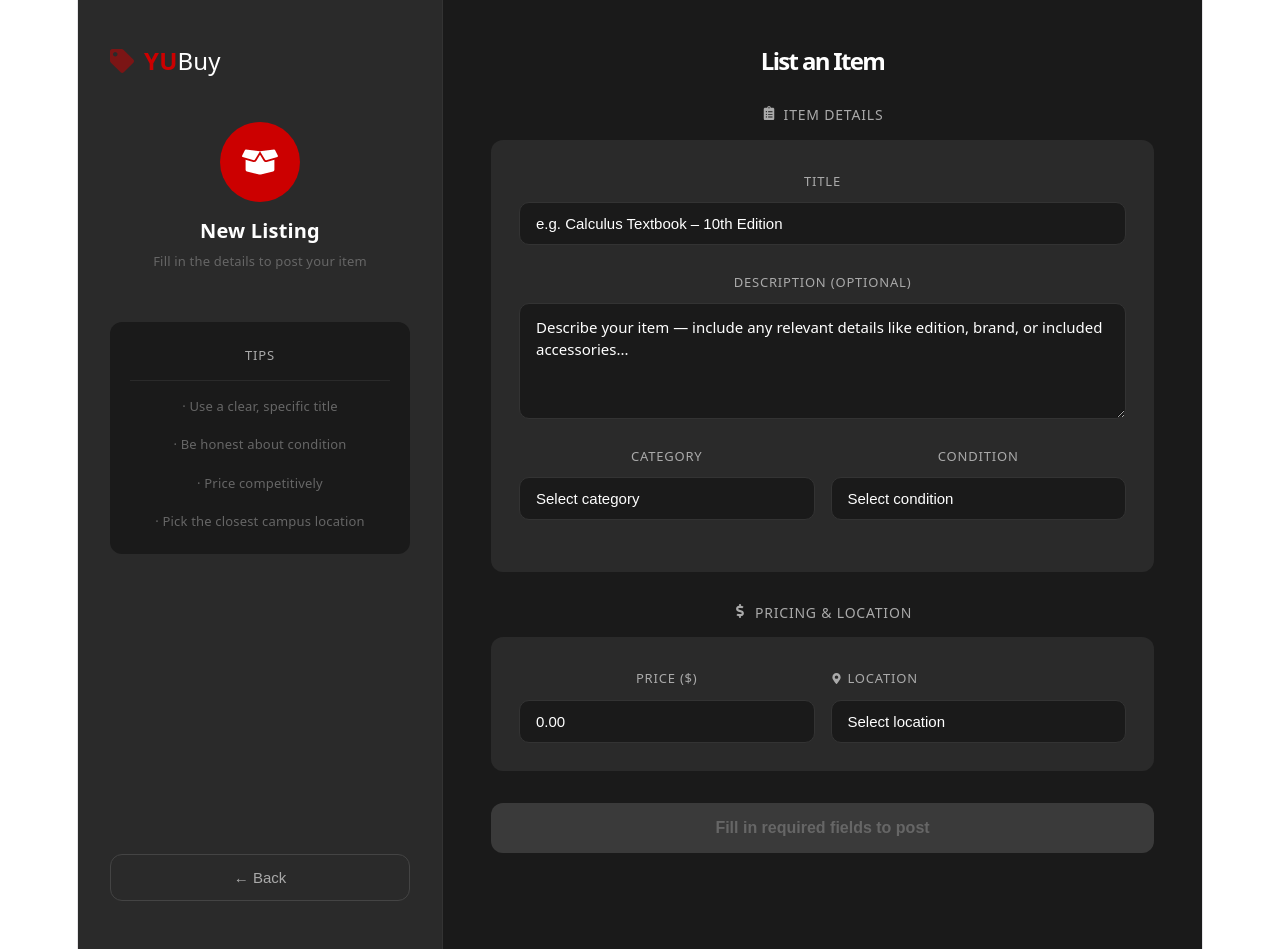
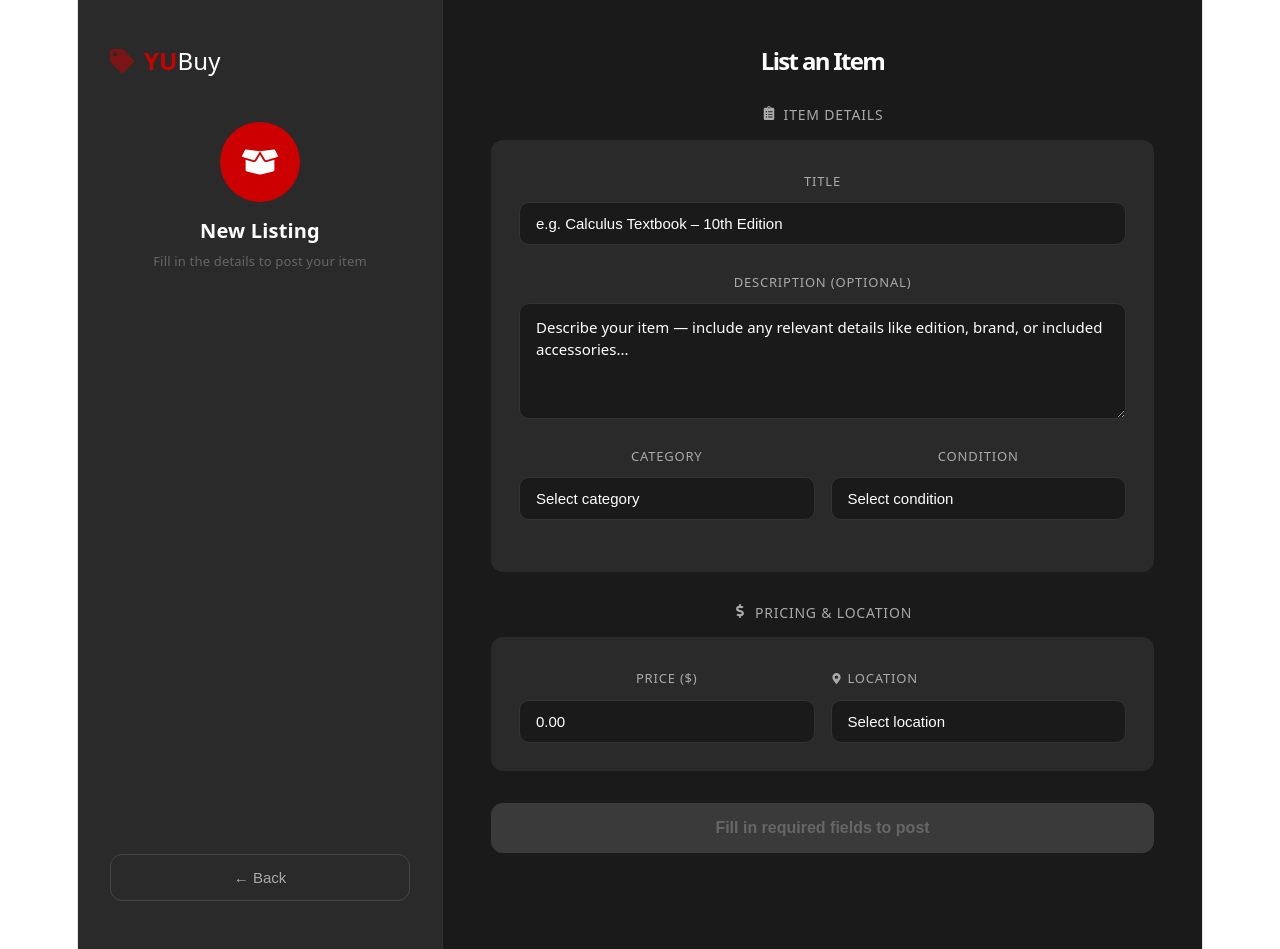
Before and after one commit to EdisonnTran/YUBuy, a React app in the folder frontend/: page /sell in a window 1280 px wide. Built offline with nearby package versions, Linux system fonts and the light colour scheme; the HTML template or start-up script is replaced by a standard one.

Commit message:
Decided to remove tips for seller making postings.

```diff
--- a/frontend/src/pages/SellItem.jsx
+++ b/frontend/src/pages/SellItem.jsx
@@ -1,5 +1,3 @@
-// Design considerations based on the SellerProfile page for continuity.
-
 import { useState } from 'react'
 import { useNavigate } from 'react-router-dom'
 import { FaTag, FaBoxOpen, FaDollarSign, FaMapMarkerAlt, FaClipboardList } from 'react-icons/fa'
@@ -100,22 +98,6 @@ export default function SellItem() {
             <p style={{ color: 'white', fontSize: '20px', fontWeight: '600', margin: '0 0 4px' }}>New Listing</p>
             <p style={{ color: '#666', fontSize: '13px', margin: 0 }}>Fill in the details to post your item</p>
           </div>
-        </div>
-
-        {/* Tips */}
-        <div style={{ backgroundColor: '#1a1a1a', borderRadius: '12px', padding: '20px', display: 'flex', flexDirection: 'column', gap: '12px' }}>
-          <p style={{ color: '#aaaaaa', fontSize: '13px', textTransform: 'uppercase', letterSpacing: '0.8px', margin: 0 }}>Tips</p>
-          <div style={{ borderTop: '1px solid #2a2a2a' }} />
-          {[
-            'Use a clear, specific title',
-            'Be honest about condition',
-            'Price competitively',
-            'Pick the closest campus location',
-          ].map((tip, i) => (
-            <p key={i} style={{ color: '#666', fontSize: '13px', margin: 0 }}>
-              · {tip}
-            </p>
-          ))}
         </div>
 
         <button
```
